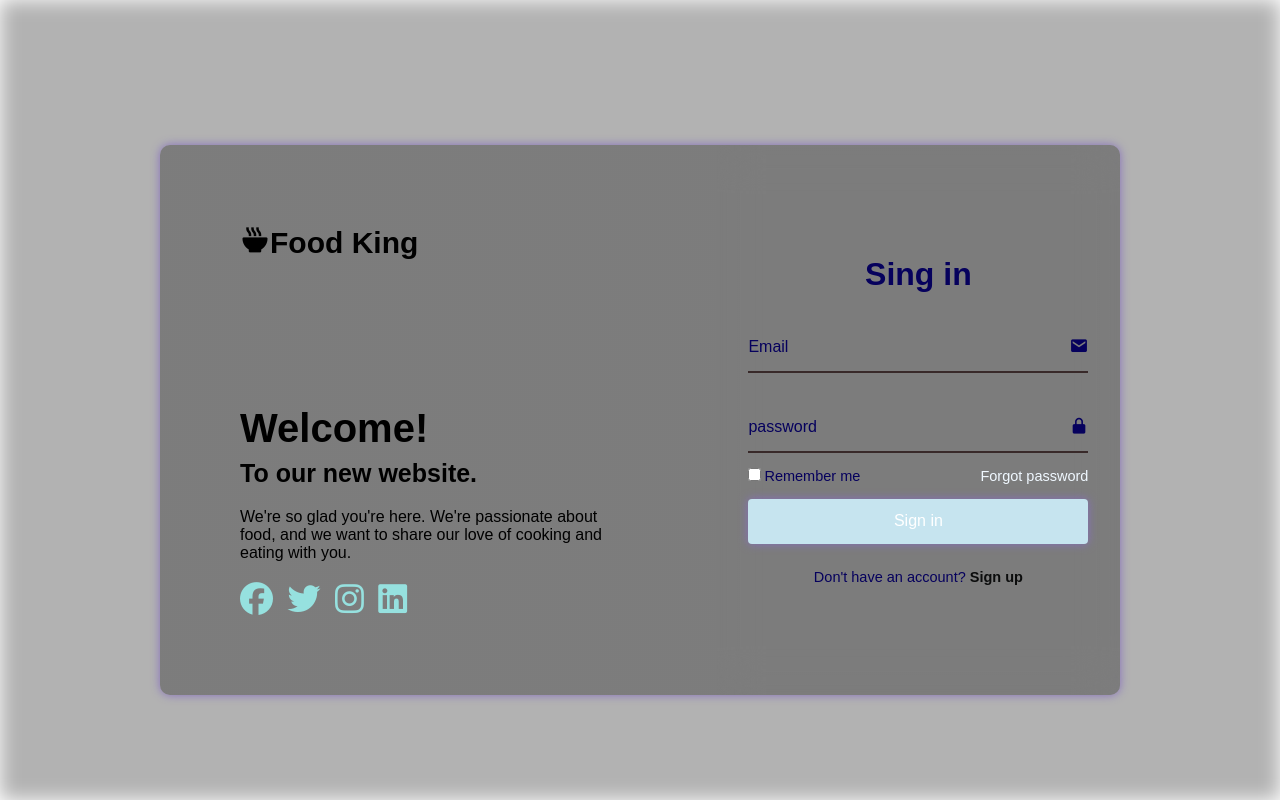
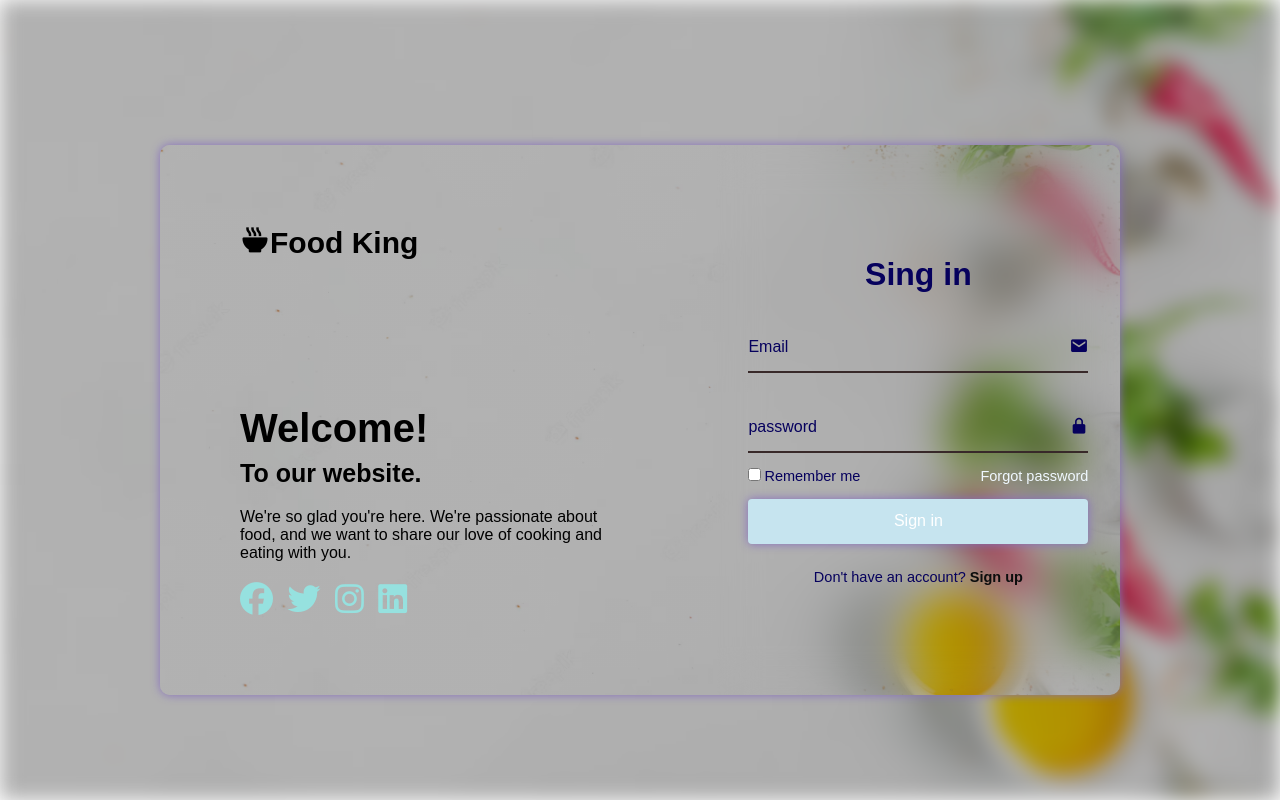
Before and after one commit to modikaka010/Project-, a plain HTML site: page index.html in a window 1280 px wide. Drawn offline with nearby package versions, Linux system fonts and the light colour scheme.

Commit message:
minor changes

```diff
--- a/index.css
+++ b/index.css
@@ -9,7 +9,7 @@
 	width: 100%;
 	height: 100vh;
 	background-image: linear-gradient(rgba(0, 0, 0, 0.3), rgba(0, 0, 0, 0.3)),
-		url(food.avif);
+		url(sources/food.avif);
 	background-size: cover;
 	background-position: center;
 	filter: blur(10px);
@@ -23,7 +23,7 @@
 	width: 75%;
 	height: 550px;
 	background-image: linear-gradient(rgba(0, 0, 0, 0.3), rgba(0, 0, 0, 0.3)),
-		url(food.avif);
+		url(sources/food.avif);
 	background-size: cover;
 	background-position: center;
 	border-radius: 10px;
--- a/index.html
+++ b/index.html
@@ -16,7 +16,7 @@
 		<div class="content">
 			<h2 class="logo"><i class="bx bxs-bowl-hot"></i>Food King</h2>
 			<div class="text-sci">
-				<h2>Welcome!<br /><span>To our new website.</span></h2>
+				<h2>Welcome!<br /><span>To our website.</span></h2>
 				<p>
 					We're so glad you're here. We're passionate about food, and we want
 					to share our love of cooking and eating with you.
--- a/login.css
+++ b/login.css
@@ -7,7 +7,7 @@
 body {
 	min-height: 100vh;
 	background-image: linear-gradient(rgba(0, 0, 0, 0.3), rgba(0, 0, 0, 0.3)),
-		url(food.avif);
+		url(sources/food.avif);
 	background-size: cover;
 	background-position: center;
 	align-items: center;
--- a/project.css
+++ b/project.css
@@ -9,7 +9,7 @@
 	min-height: 100vh;
 	width: 100%;
 	background-image: linear-gradient(rgba(0, 0, 0, 0.3), rgba(0, 0, 0, 0.3)),
-		url(food.avif);
+		url(sources/sources/food.avif);
 	background-size: cover;
 	background-position: center;
 }
```
